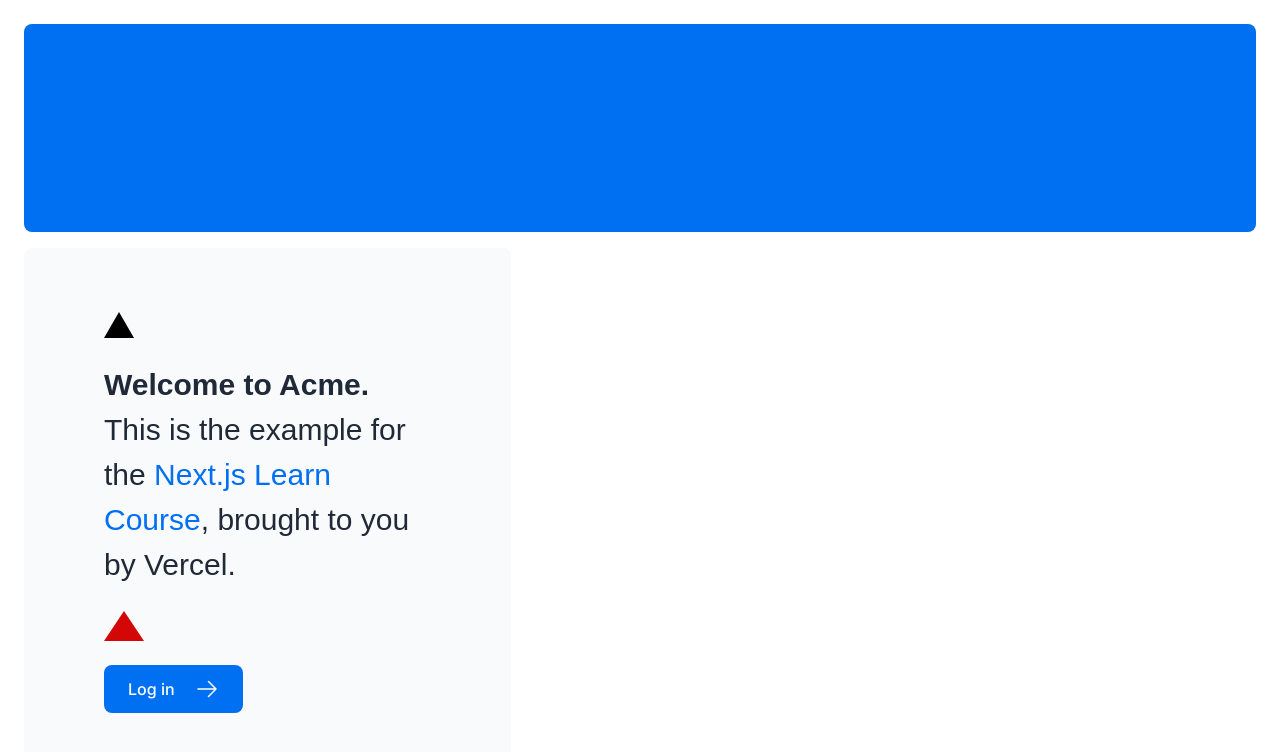
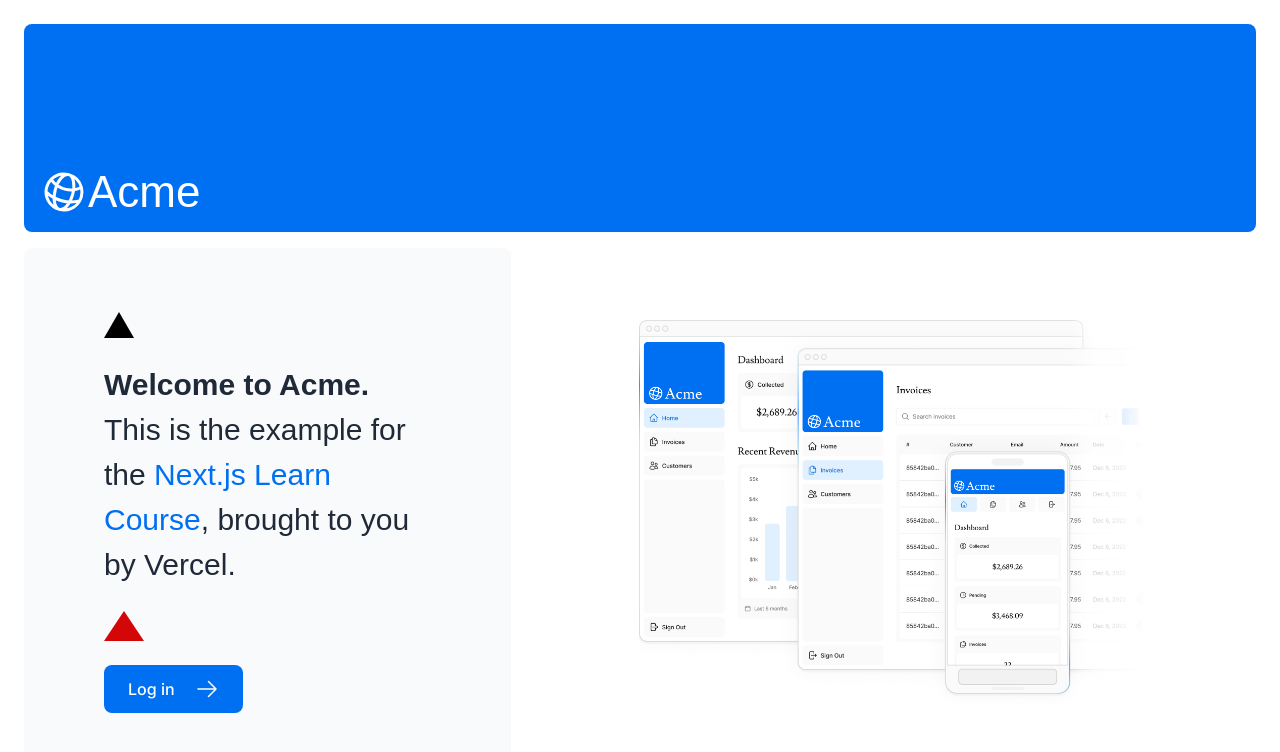
Before and after one commit to ViktoriiaRud/dashboard-nextjs, a Next.js app: page / in a window 1280 px wide. Shown: the top 752 px of the page. Built offline with nearby package versions, Linux system fonts and the light colour scheme; a web font is replaced by a local one.

Commit message:
Optimizing images

```diff
--- a/app/page.tsx
+++ b/app/page.tsx
@@ -3,12 +3,14 @@
 import Link from 'next/link';
 import styles from '@/app/ui/home.module.css';
 import { lusitana } from '@/app/ui/fonts';
+import Image from 'next/image';
+
 
 export default function Page() {
   return (
     <main className="flex min-h-screen flex-col p-6">
       <div className="flex h-20 shrink-0 items-end rounded-lg bg-blue-500 p-4 md:h-52">
-        {/* <AcmeLogo /> */}
+         <AcmeLogo />
       </div>
       <div className="mt-4 flex grow flex-col gap-4 md:flex-row">
         <div className="flex flex-col justify-center gap-6 rounded-lg bg-gray-50 px-6 py-10 md:w-2/5 md:px-20">
@@ -29,7 +31,20 @@
           </Link>
         </div>
         <div className="flex items-center justify-center p-6 md:w-3/5 md:px-28 md:py-12">
-          {/* Add Hero Images Here */}
+            <Image
+                src="/hero-desktop.png"
+                width={1000}
+                height={760}
+                className="hidden md:block"
+                alt="Screenshots of the dashboard project showing desktop version"
+            />
+            <Image
+                src="/hero-mobile.png"
+                width={560}
+                height={620}
+                className="block md:hidden"
+                alt="Screenshot of the dashboard project showing mobile version"
+            />
         </div>
       </div>
     </main>
```
Also changed, not shown: 1 other file (tests, documents, lock files or other folders).
